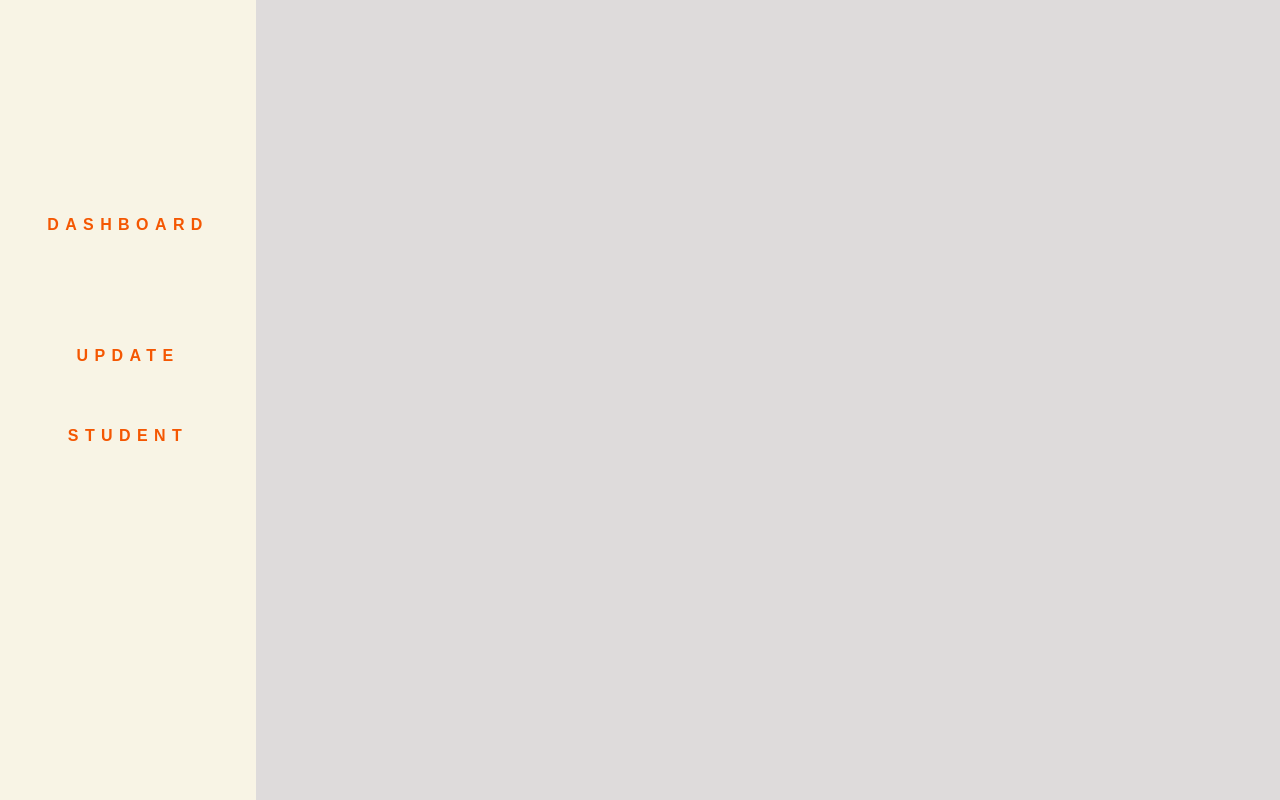
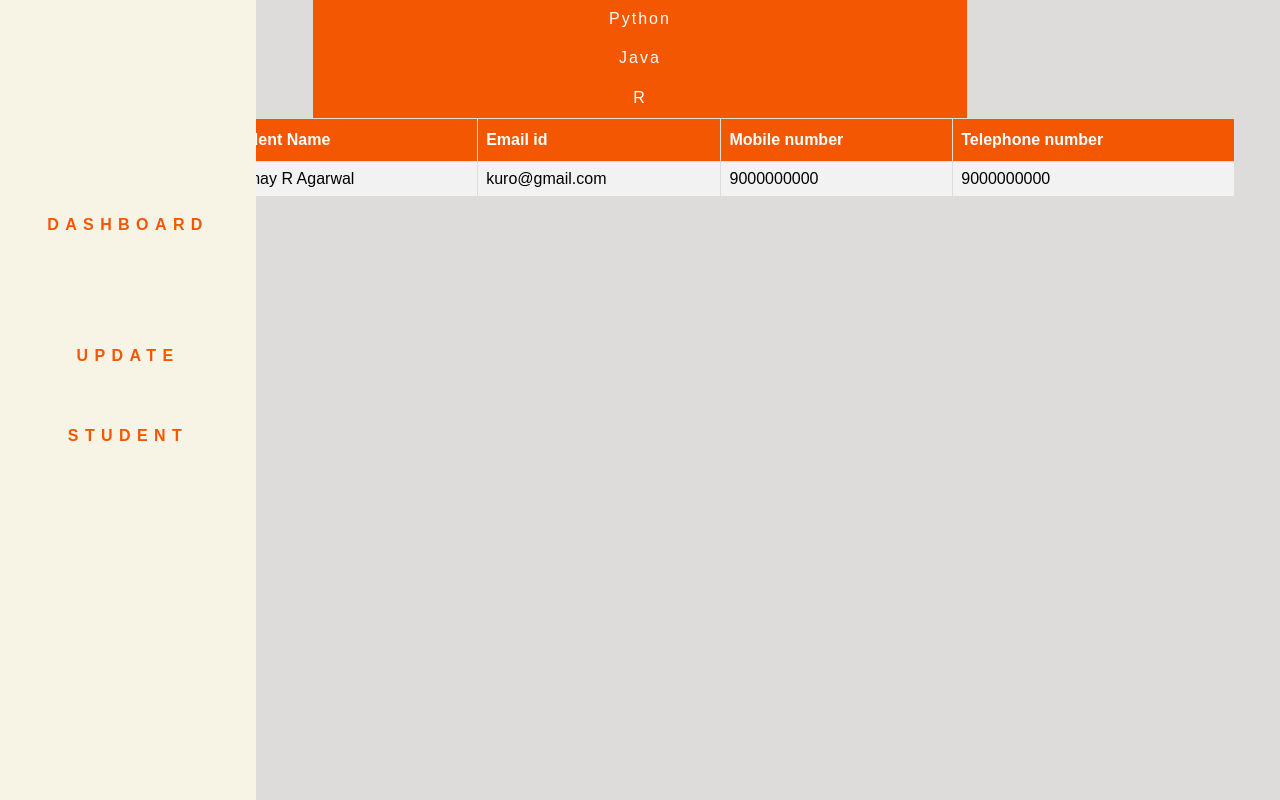
Before and after one commit to Shivashia/Student-Coaching-Portal, a PHP site: page /STUDENT-COACHING-PORTAL/admin.php in a window 1280 px wide. Shown: the part 150-950 px from the top of the page. Run offline with PHP 8.4, Linux system fonts and the light colour scheme; a user stored in the database is signed in; data comes from the database, SQL or seed files in the repository.

Commit message:
admin tables

```diff
--- a/User-registration/admin.php
+++ b/User-registration/admin.php
@@ -2,7 +2,12 @@
 session_start();
 if($_SESSION["user"])
 {
-  echo "";
+  $conn = mysqli_connect("localhost", "root", "", "valorant");
+
+if (!$conn) {
+    die("Error connecting to database: " . mysqli_connect_error());
+}
+$result = mysqli_query($conn,"SELECT * FROM student_table");
 }
 else header("Location:Homepage.html");
 ?>
@@ -14,6 +19,35 @@ else header("Location:Homepage.html");
   <meta name="viewport" content="width=device-width,initial-scale=1.0,user-scalable=yes">
   <link rel="stylesheet"  href="Templates/Homestyle.css">
   <style type="text/css">
+
+    #student-display {
+      font-family: "Trebuchet MS", Arial, Helvetica, sans-serif;
+      border-collapse: collapse;
+      width: 100%;
+    }
+    #student-display th {
+      border: 1px solid #ddd;
+      padding: 8px;
+      font-weight: bold;
+    }
+
+    #student-display td{
+      border: 1px solid #ddd;
+      padding: 8px;
+    }
+
+    #student-display tr:nth-child(even){background-color: #f2f2f2;}
+
+    #student-display tr:hover {background-color: #ddd;}
+
+    #student-display th {
+      padding-top: 12px;
+      padding-bottom: 12px;
+      text-align: left;
+      background-color: #f45702;
+      color: white;
+    }
+
     .side {
       display: flex;
       flex-direction: column;
@@ -29,7 +63,7 @@ else header("Location:Homepage.html");
       height: 100%;
       background: #f8f4e5;
       font-size: 12pt ;
-}
+    }
 
     .sidenav {
       position: relative;
@@ -60,6 +94,7 @@ else header("Location:Homepage.html");
       color: red;
       transform: scale(1.3);
     }
+
   </style>
 </head>
 <body>
@@ -88,13 +123,36 @@ else header("Location:Homepage.html");
       <nav class="sidenav">
         <ul>
           <li><a href="#">Dashboard</a></li>
-          <!-- <li><a href="http://localhost/STUDENT-COACHING-PORTAL/User-registration/register.php">New Student</a></li> -->
           <li><a href="http://localhost/STUDENT-COACHING-PORTAL/User-registration/update.php">Update Student</a></li>
         </ul>
       </nav>
     </aside>
     <section class="side">
-      <!-- <div class="title">Administrator</div> -->
+      <input type="submit" name="submit" id="student-login" value="Python">
+      <input type="submit" name="submit" id="student-login" value="Java">
+      <input type="submit" name="submit" id="student-login" value="R">
+      <table id="student-display" >
+        <tr>
+        <th>Student Id</th>
+        <th>Student Name</th>
+        <th>Email id</th>
+        <th>Mobile number</th>
+        <th>Telephone number</th>
+        </tr>
+        <?php
+        $i=0;
+        while($row = mysqli_fetch_array($result)) {
+        if(strpos($row['subjects'], 'Python')!==false){
+        echo "<tr><td>";echo $row['student_id']; echo"</td>";
+        echo "<td>";echo $row['first_name']." ".$row['mid_name']." ".$row['last_name']; echo"</td>";
+        echo "<td>";echo $row['email']; echo"</td>";
+        echo "<td>";echo $row['mob_no']; echo"</td>";
+        echo "<td>";echo $row['tele_no']; echo"</td></tr>";
+        }
+        $i++;
+        }
+        ?>
+      </table>
     </section>
   </div>
 </div>
```
Also changed, not shown: User-registration/login.php (+1 -7 lines), User-registration/update.php (+0 -8 lines).
